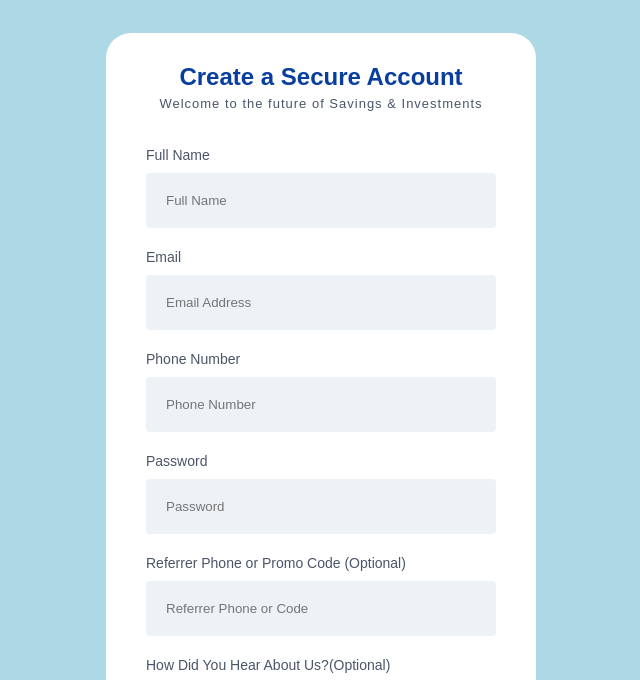
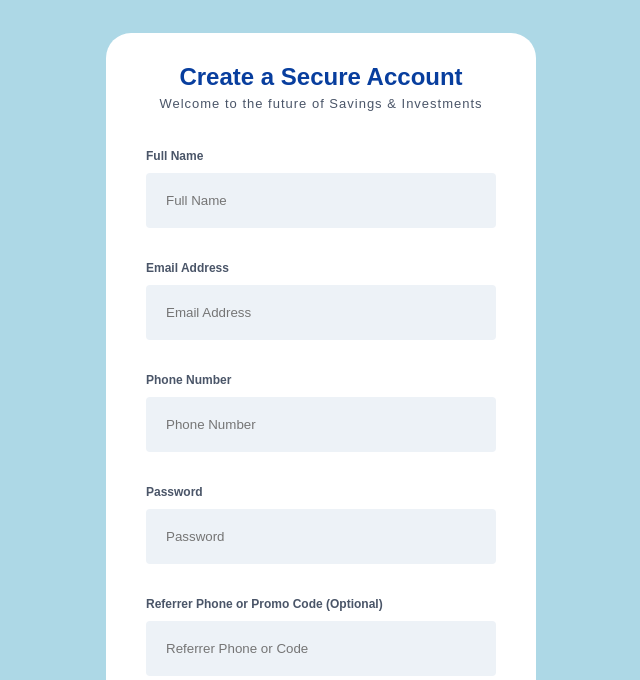
Before and after one commit to hurshore/TofunmiOsho, a plain HTML site: page index.html in a window 1280 px wide. Shown: the part 90-770 px from the top of the page, without its empty margins (319-959 px from the left). Drawn offline with Linux system fonts and the light colour scheme.

Commit message:
Sign-up Page

```diff
--- a/css/style.css
+++ b/css/style.css
@@ -52,14 +52,15 @@ body {
 }
 
 .card label {
-   font-size: 14px;
+   font-size: 12px;
    color: #4a5568;
+   font-weight: bold;
    display: inline-block;
    margin-bottom: 10px;
 }
 
 .card-item {
-   margin-bottom: 20px
+   margin-bottom: 30px
 }
 
 .submit {
@@ -76,6 +77,10 @@ body {
    border-radius: 10px 10px 10px 0;
 }
 
+.submit a:hover {
+   background-color: rgb(6, 43, 111);
+}
+
 #footer {
    text-align: center;
    margin-top: 30px;
@@ -84,5 +89,9 @@ body {
 #footer a {
    text-decoration: none;
    color: white;
-   font-size: 12px;
+   font-size: 14px;
 }
+
+#footer a:hover {
+   color: rgb(179, 179, 179);
+}
--- a/index.html
+++ b/index.html
@@ -25,7 +25,7 @@
             </div>
 
             <div class="card-item">
-               <label for="email">Email</label>
+               <label for="email">Email Address</label>
                <input type="email" id="email" placeholder="Email Address"/>
             </div>
 
```
